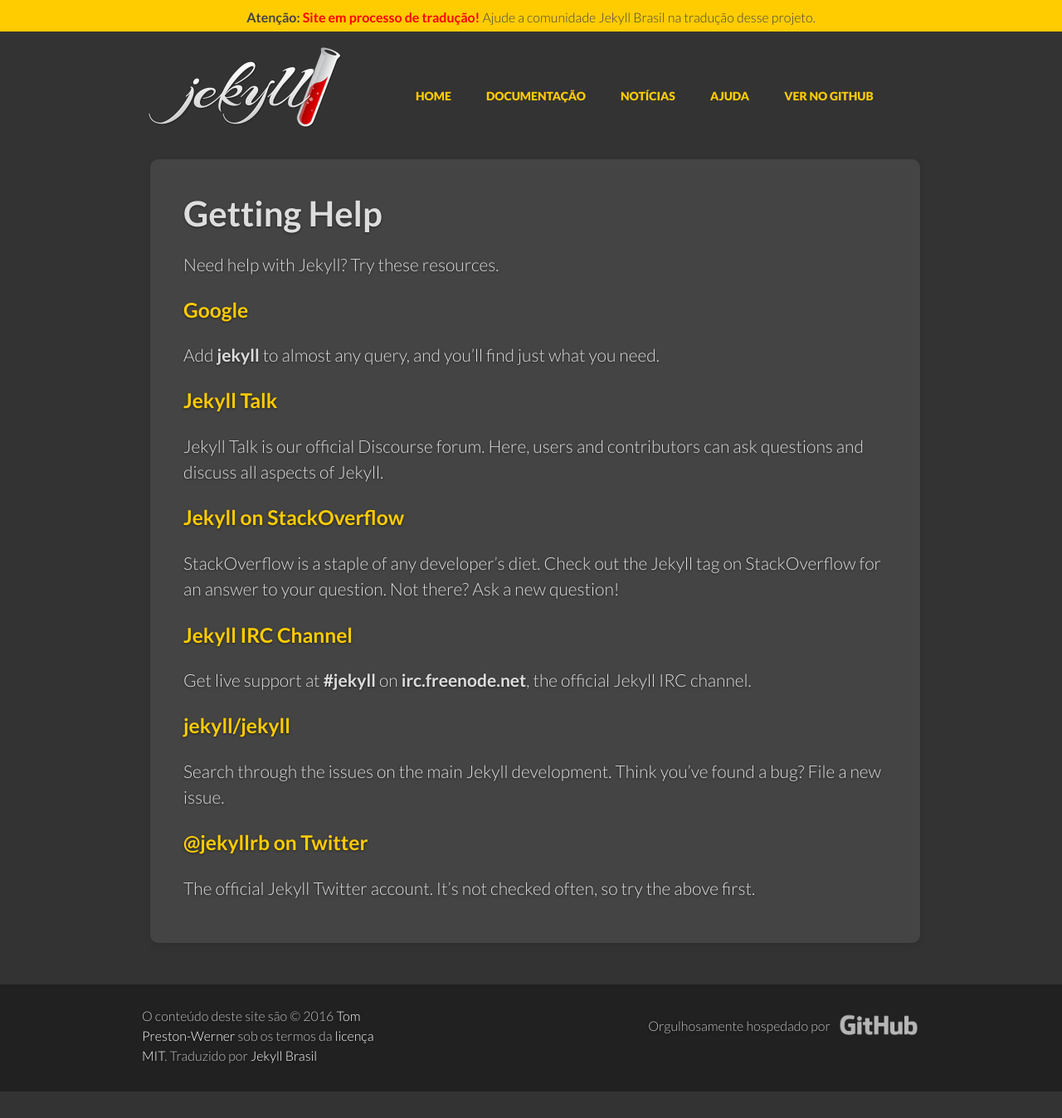
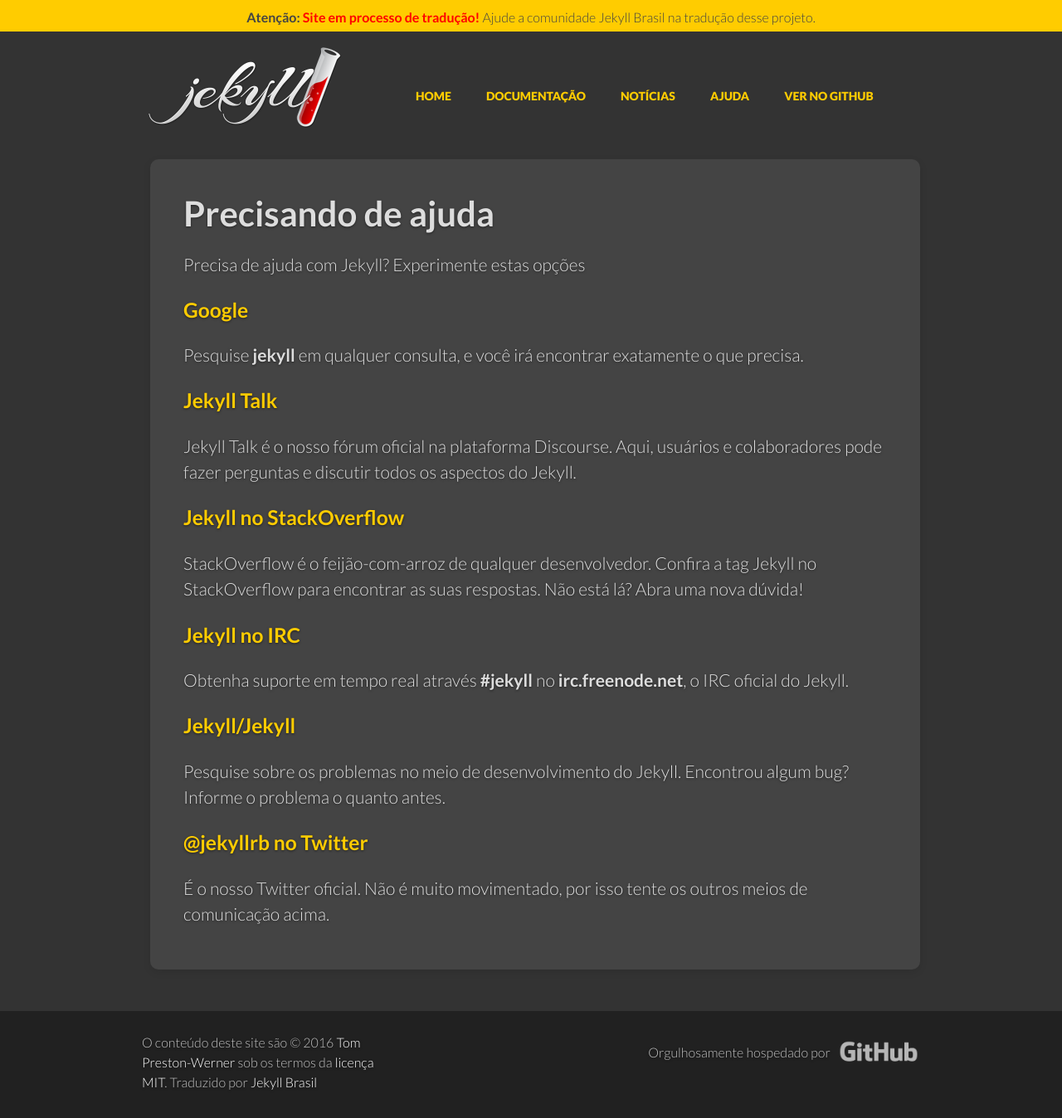
Before and after one commit to jekyll-brasil/jekyll-brasil.github.io, a Jekyll site: the page built from help/index.md, in a window 1280 px wide. Shown: the whole page at 83% size. Built offline with Jekyll 4.4.1, drawn with Linux system fonts in a browser that asks for light colours; comment, search, counter and statistics services are not loaded; before the commit the page ends 1316 px from its top, so only the background shows below that.

Commit message:
Tradução da página Help

```diff
--- a/help/index.md
+++ b/help/index.md
@@ -1,36 +1,32 @@
 ---
 layout: page
-title: Getting Help
+title: Precisando de ajuda
 ---
 
-Need help with Jekyll? Try these resources.
+Precisa de ajuda com Jekyll? Experimente estas opções
 
 ### [Google](https://google.com)
 
-Add **jekyll** to almost any query, and you'll find just what you need.
+Pesquise **jekyll** em qualquer consulta, e você irá encontrar exatamente o que precisa.
 
 ### [Jekyll Talk](https://talk.jekyllrb.com/)
 
-Jekyll Talk is our official Discourse forum. Here, users and contributors
-can ask questions and discuss all aspects of Jekyll.
+Jekyll Talk  é o nosso fórum oficial na plataforma Discourse. Aqui, usuários e colaboradores
+pode fazer perguntas e discutir todos os aspectos do Jekyll.
 
-### [Jekyll on StackOverflow](http://stackoverflow.com/questions/tagged/jekyll)
+### [Jekyll no StackOverflow](http://stackoverflow.com/questions/tagged/jekyll)
 
-StackOverflow is a staple of any developer's diet. Check out the Jekyll tag
-on StackOverflow for an answer to your question. Not there? Ask a new
-question!
+StackOverflow é o feijão-com-arroz de qualquer desenvolvedor. Confira a tag Jekyll
+no StackOverflow para encontrar as suas respostas. Não está lá? Abra uma nova dúvida!
 
-### [Jekyll IRC Channel](irc:irc.freenode.net/jekyll)
+### [Jekyll no IRC](irc:irc.freenode.net/jekyll)
 
-Get live support at **#jekyll** on **irc.freenode.net**, the official
-Jekyll IRC channel.
+Obtenha suporte em tempo real através **#jekyll** no **irc.freenode.net**, o IRC oficial do Jekyll.
 
-### [jekyll/jekyll](https://github.com/jekyll/jekyll/issues)
+### [Jekyll/Jekyll](https://github.com/jekyll/jekyll/issues)
 
-Search through the issues on the main Jekyll development. Think you've
-found a bug? File a new issue.
+Pesquise sobre os problemas no meio de desenvolvimento do Jekyll. Encontrou algum bug? Informe o problema o quanto antes.
 
-### [@jekyllrb on Twitter](https://twitter.com/jekyllrb)
+### [@jekyllrb no Twitter](https://twitter.com/jekyllrb)
 
-The official Jekyll Twitter account. It's not checked often, so try the
-above first.
+É o nosso Twitter oficial. Não é muito movimentado, por isso tente os outros meios de comunicação acima.
```
